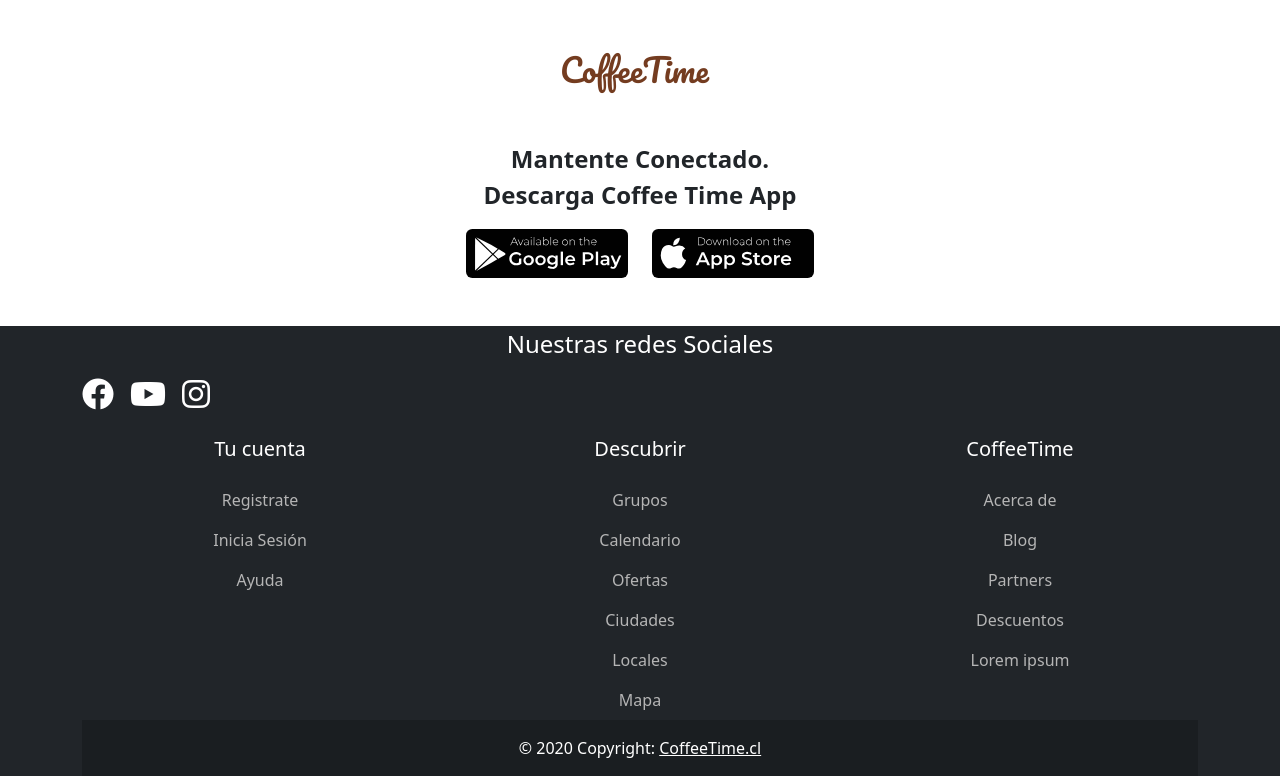
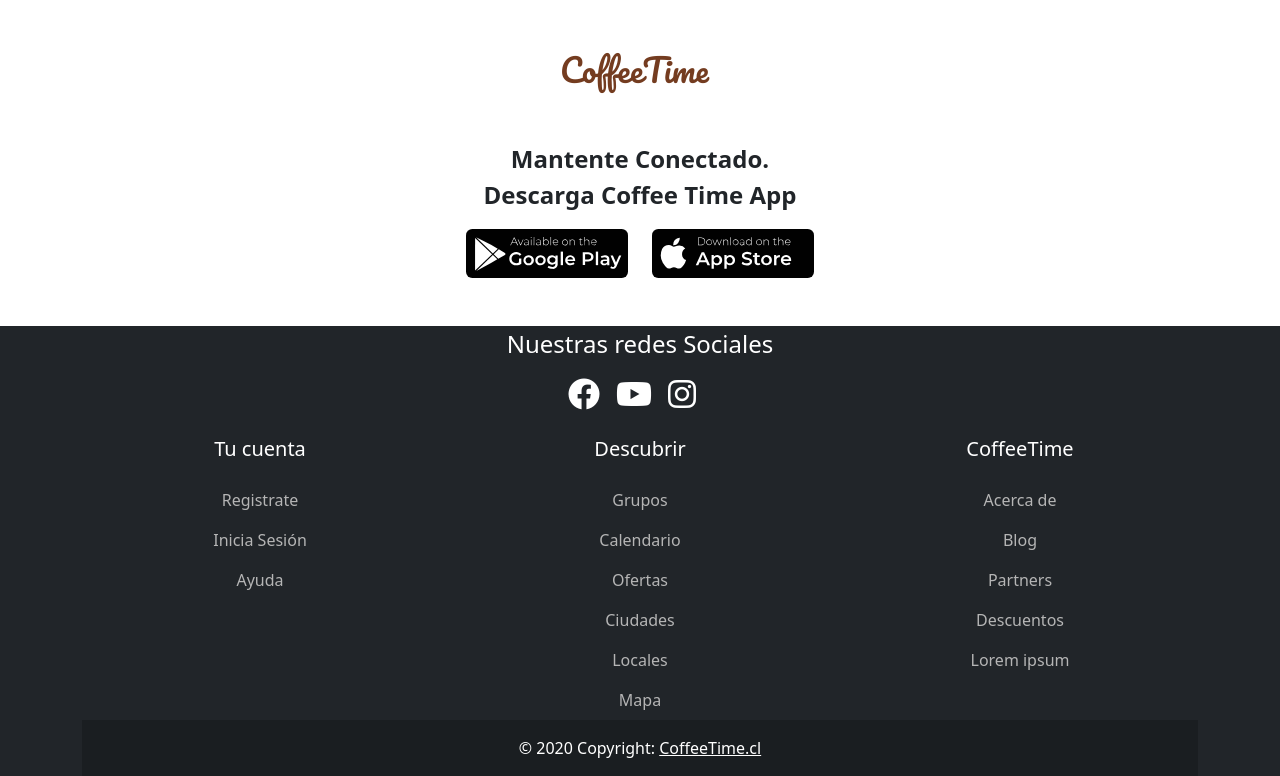
Before and after one commit to ValentinaCerda/CafeteriaSASSModal, a website: page index.html in a window 1280 px wide. Shown: the part 2025-2801 px from the top of the page. Drawn offline with nearby package versions, Linux system fonts and the light colour scheme.

Commit message:
arreglos footer

```diff
--- a/index.html
+++ b/index.html
@@ -177,11 +177,11 @@
   </main>
 
   <!--Footer-->
-  <footer class="bg-dark text-center text-white">
+  <footer class="bg-dark mt-5 pt-4 pb-2 text-white">
     <!--Container-->
     <div class="container">
       <p class="fs-4 text-center">Nuestras redes Sociales</p>
-      <div class="d-flex justify-contnt-center">
+      <div class="d-flex justify-content-center">
         <!--Iconos-->
         <i class="fs-2 fab me-3 fa-facebook"></i>
         <i class="fs-2 fab me-3 fa-youtube"></i>
```
